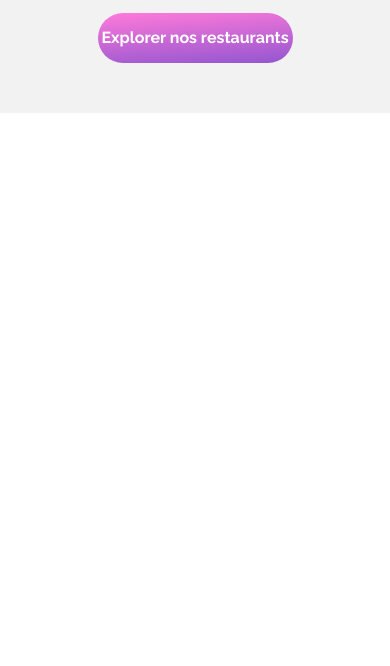
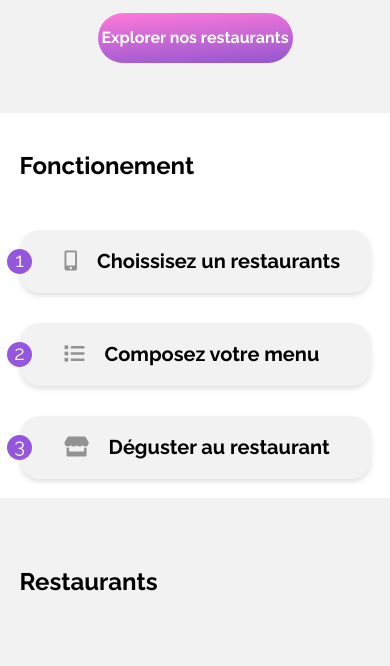
Before and after one commit to The8blank/P3-Openclassroom, a website: page index.html in a window 390 px wide. Shown: the part 304-970 px from the top of the page. Before the commit the page ends 844 px from the top, so only its background shows below. Drawn offline with Linux system fonts and the light colour scheme.

Commit message:
début de la première page

```diff
--- a/CSS/main.scss
+++ b/CSS/main.scss
@@ -1,5 +1,4 @@
-@import url('https://fonts.googleapis.com/css2?family=Raleway:wght@100;400;600;700;800&display=swap');
-@import url('https://fonts.googleapis.com/css2?family=Raleway:wght@100;400;600;700;800&display=swap');
+@import url('https://fonts.googleapis.com/css2?family=Raleway:wght@100;400;600;700;800&family=Roboto:ital,wght@0,100;0,300;0,400;0,500;0,700;0,900;1,100;1,300;1,500;1,700;1,900&display=swap');
 
 $primaire : #9356DC;
 
@@ -8,6 +7,13 @@ $secondaire : #FF79DA;
 $tertiare : #99E2D0;
 
 $white : rgb(255, 255, 255);
+
+$gris : #f2f2f2;
+
+$grismoyen : #e2e2e2;
+
+$grisfoncé : #929292;
+
 
 a {
     text-decoration: none;
@@ -19,8 +25,6 @@ header {
     flex-direction: column;
     align-items: center;
 
-    width: 100%;
-
     font-family: "Raleway";
 
     .encadrement {
@@ -29,11 +33,10 @@ header {
 
         z-index: 1;
 
-        width: 100%;
+        align-self: stretch;
         height: 10%;
 
         padding: 20px;
-        /* border-bottom: 1px solid black; */
 
         box-shadow: 0px 2px 10px 1px rgb(184, 184, 184);
 
@@ -107,3 +110,82 @@ header {
         }
     }
 }
+
+main {
+    width: 100%;
+    display: flex;
+    flex-direction: column;
+
+    & .fonctionement {
+        display: flex;
+        flex-direction: column;
+        gap: 30px;
+
+        padding: 5%;
+
+        font-family: "Raleway";
+
+        & h2 {
+            align-self: flex-start;
+
+        }
+
+        &__card {
+            display: flex;
+            align-items: center;
+            gap: 20px;
+
+            width: 100%;
+
+            font-size: 20px;
+            font-weight: bold;
+            background-color: $gris ;
+
+            border-radius: 20px;
+            box-shadow: 0px 3px 5px $grismoyen;
+
+            & i {
+                color: #929292;
+            }
+
+            &__step {
+                position: relative;
+                left: -12.5px;
+                width: 25px;
+                height: 25px;
+
+                background-color: $primaire;
+                color: $white;
+                border-radius: 12.5px;
+
+                text-align: center;
+
+                font-weight: normal;
+
+            }
+
+            &:hover {
+                background-color: 	rgb(147,86,220,0.1);
+
+                & i {
+                    color: $primaire;
+                }
+            }
+        }
+
+    }
+
+    & .restaurants {
+        padding: 50px 5%;
+
+        font-weight: 800;
+
+        background-color: #f2f2f2;
+
+        & h2 {
+            font-family: "raleway";
+        }
+    }
+
+
+}
--- a/index.html
+++ b/index.html
@@ -18,13 +18,42 @@
         <!-- Position -->
         <div class="position">
             <i class="fas fa-map-marker-alt"></i>
-            <h3>Paris, belleville</h3>
+            <h3>Paris, Belleville</h3>
         </div>
         <nav>
             <h2>Réserver le menu qui vous convient</h2>
             <p>Découvrez des restaurants d'éxception, séléctionnés par nos soins.</p>
-            <a href="#">Explorer nos restaurants</a>
+            <a href="#restaurants">Explorer nos restaurants</a>
         </nav>
     </header>
+    <main>
+        <section class="fonctionement">
+            <h2>Fonctionement </h2>
+            <div class="fonctionement__card">
+                <div class="fonctionement__card__step">1</div>
+                <i class="fas fa-mobile-alt"></i>
+                <p>Choissisez un restaurants</p>
+            </div>
+            <div class="fonctionement__card">
+                <div class="fonctionement__card__step">2</div>
+                <i class="fas fa-list"></i>
+                <p>Composez votre menu</p>
+            </div>
+            <div class="fonctionement__card">
+                <div class="fonctionement__card__step">3</div>
+                <i class="fas fa-store"></i>
+                <p>Déguster au restaurant</p>
+            </div>
+        </section>
+        <section id="restaurants" class="restaurants">
+            <h2>Restaurants</h2>
+            <div class="restaurants__galerie">
+                <div class="restaurants__galerie__card-1"></div>
+                <div class="restaurants__galerie__card-2"></div>
+                <div class="restaurants__galerie__card-3"></div>
+                <div class="restaurants__galerie__card-4"></div>
+            </div>
+        </section>
+    </main>
 </body>
 </html>
```
Also changed, not shown: CSS/style.css, 1 other file.
